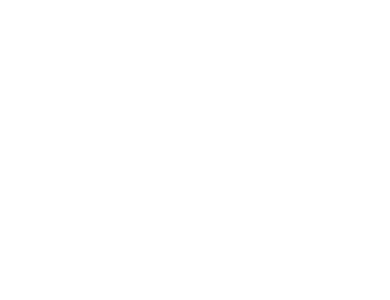
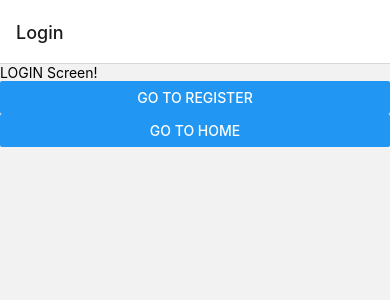
Before and after one commit to lucaslimamendes/planta-e-hidro-mobile, a React Native app: screen / in a window 390 px wide. Shown: the top 300 px of the page. Built offline with nearby package versions, Linux system fonts and the light colour scheme.

Commit message:
fix: navigation container

```diff
--- a/App.js
+++ b/App.js
@@ -1,14 +1,13 @@
 import 'react-native-gesture-handler';
-import { StatusBar } from 'expo-status-bar';
-import { StyleSheet, View } from 'react-native';
-import Routes from './src/routes';
+import { NavigationContainer } from '@react-navigation/native';
+import { StyleSheet } from 'react-native';
+import { MainStack } from './src/routes';
 
 export default function App() {
   return (
-    <View style={styles.container}>
-      { Routes() }
-      <StatusBar style="auto" />
-    </View>
+    <NavigationContainer>
+      { MainStack() }
+    </NavigationContainer>
   );
 }
 
--- a/package.json
+++ b/package.json
@@ -3,7 +3,7 @@
   "version": "1.0.0",
   "main": "node_modules/expo/AppEntry.js",
   "scripts": {
-    "start": "expo start",
+    "start": "expo start --tunnel",
     "android": "expo start --android",
     "ios": "expo start --ios",
     "web": "expo start --web"
--- a/src/routes.js
+++ b/src/routes.js
@@ -1,4 +1,3 @@
-import { NavigationContainer } from '@react-navigation/native';
 import { createStackNavigator } from '@react-navigation/stack';
 import { createBottomTabNavigator } from '@react-navigation/bottom-tabs';
 
@@ -19,14 +18,12 @@
   );
 }
 
-export default function MainStack() {
+export function MainStack() {
   return (
-    <NavigationContainer>
-      <Stack.Navigator>
-        <Stack.Screen name="Login" component={LoginScreen} />
-        <Stack.Screen name="Register" component={RegisterScreen} />
-        <Stack.Screen name="HomeMyTabs" component={MyTabs} />
-      </Stack.Navigator>
-    </NavigationContainer>
+    <Stack.Navigator>
+      <Stack.Screen name="Login" component={LoginScreen} />
+      <Stack.Screen name="Register" component={RegisterScreen} />
+      <Stack.Screen name="HomeMyTabs" component={MyTabs} />
+    </Stack.Navigator>
   );
 }
```
